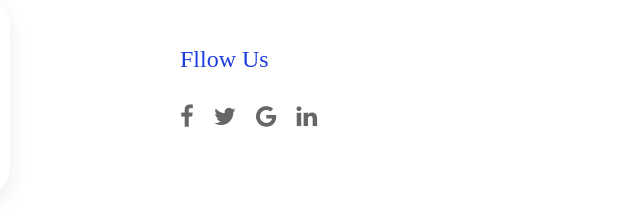
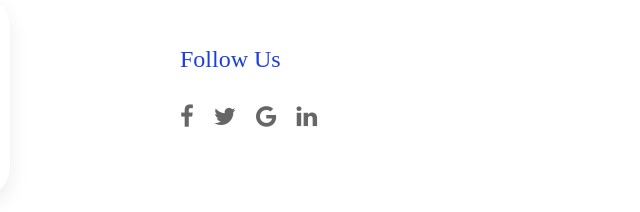
Before and after one commit to rufustech/cpnt201-project-solution, a plain HTML site: page index.html in a window 1280 px wide. Shown: the part 5047-5259 px from the top of the page, 475-1115 px from the left. Drawn offline with Linux system fonts and the light colour scheme; a web font is replaced by a local one.

Commit message:
corrected spelling mistake Follow Us on the socials section

```diff
--- a/index.html
+++ b/index.html
@@ -701,7 +701,7 @@
                     <a class="nav-link" href="#">Contact</a>
                   </li>
                 </ul>
-                <h4 class="mt-5">Fllow Us</h4>
+                <h4 class="mt-5">Follow Us</h4>
                 <ul class="nav follow-us-nav">
                   <li class="nav-item">
                     <a class="nav-link pl-0" href="#"
@@ -749,9 +749,7 @@
               <div class="col-12">
                 <p>
                   &copy; 2024. All Rights Reserved. Design by Rufaro Mucheri
-                  <a href="https://rufarodev.com" target="_blank"
-                    >RufusTech</a
-                  >.
+                  <a href="https://rufarodev.com" target="_blank">RufusTech</a>.
                 </p>
               </div>
             </div>
```
